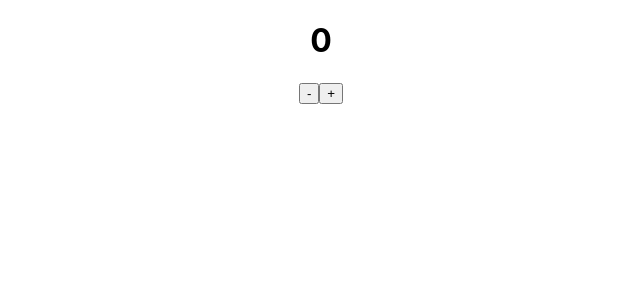
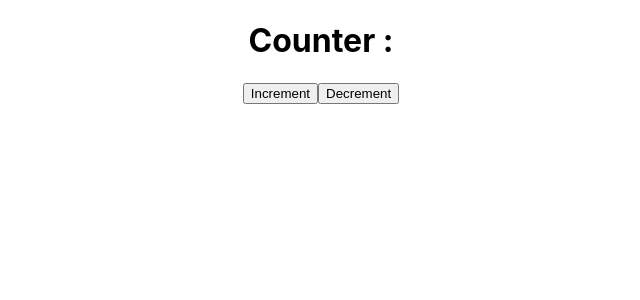
Before and after one commit to khankadir193/basic-reactjs-concepts, a React (Create React App) app: page / in a window 1280 px wide. Shown: the top 300 px of the page, without its empty margins (319-959 px from the left). Built offline with nearby package versions, Linux system fonts and the light colour scheme.

Commit message:
counter redux

```diff
--- a/src/App.js
+++ b/src/App.js
@@ -2,13 +2,14 @@ import './App.css';
 // import ClassComp from './PracticeComponent/ClassComponent';
 // import ClassComp from './PracticeComponent/ClassComponent';
 import CounterComp from './CounterApp/CounterComp';
-
+import CounterRedux from './CounterApp/CounterRedux';
 
 function App() {
   return (
     <div className="App">
      {/* <ClassComp />  */}
-     <CounterComp />
+     {/* <CounterComp /> */}
+     <CounterRedux />
     </div>
   );
 }
--- /dev/null
+++ b/src/CounterApp/CounterRedux.js
@@ -0,0 +1,24 @@
+import React from 'react'
+import { connect } from 'react-redux';
+import { increment,decrement } from '../state/action-creator/action';
+
+const CounterRedux = ({count,increment,decrement}) => {
+  return (
+    <div>
+      <h1>Counter : {count}</h1>
+      <button onClick={increment}>Increment</button>
+      <button onClick={decrement}>Decrement</button>
+    </div>
+  );
+};
+
+const mapStateToProps = (state)=>({
+  count:state.count,
+});
+
+const mapDispatchProps = {
+  increment,
+  decrement
+};
+
+export default connect(mapStateToProps,mapDispatchProps)(CounterRedux);
--- a/src/state/action-creator/action.js
+++ b/src/state/action-creator/action.js
@@ -6,3 +6,15 @@ export const storeData = (item) => {
         });
     }
 }
+
+//increment/decrement
+export const INCREMENT = 'INCREMENT';
+export const DECREMENT = 'DECREMENT';
+
+export const increment = ()=>({
+    type:INCREMENT
+});
+
+export const decrement = ()=>({
+    type:DECREMENT
+});
--- a/src/state/reducer/index.js
+++ b/src/state/reducer/index.js
@@ -1,8 +1,9 @@
 import { combineReducers } from "redux";
-import reducer from "./reducer.js";
+import {reducer,counterReducer} from "./reducer.js";
 
 const reducers = combineReducers({
-    data:reducer
+    data:reducer,
+    counterRedu:counterReducer
 });
 
 export default reducers;
--- a/src/state/reducer/reducer.js
+++ b/src/state/reducer/reducer.js
@@ -1,14 +1,32 @@
+import { INCREMENT, DECREMENT } from "../action-creator/action";
+
 const initialState = {
-    count:0
+    count: 0
 }
-const reducer = (state = initialState,action)=>{
-    if(action.type === 'increment'){
+export const reducer = (state = initialState, action) => {
+    if (action.type === 'increment') {
         return state;
     }
     return {
-        name:"Abdul Kadir Khan",
-        address:"Gorakhpur,Uttarpradesh"
+        name: "Abdul Kadir Khan",
+        address: "Gorakhpur,Uttarpradesh"
     }
 };
 
-export default reducer;
+//counterReducer function
+export const counterReducer = (state = initialState, action) => {
+    switch (action.type) {
+        case INCREMENT:
+            return {
+                ...state,
+                count: state.count + 1
+            }
+        case DECREMENT:
+            return {
+                ...state,
+                count: state.count - 1
+            }
+        default:
+            return state;
+    }
+}
```
